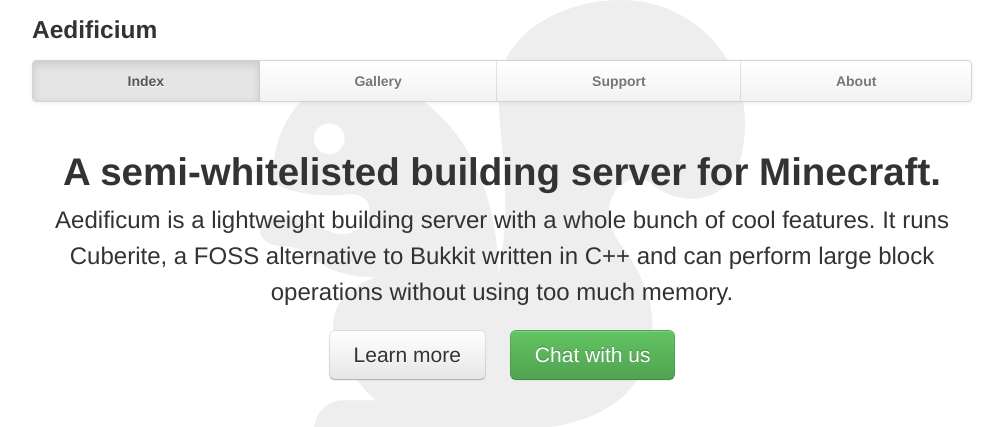
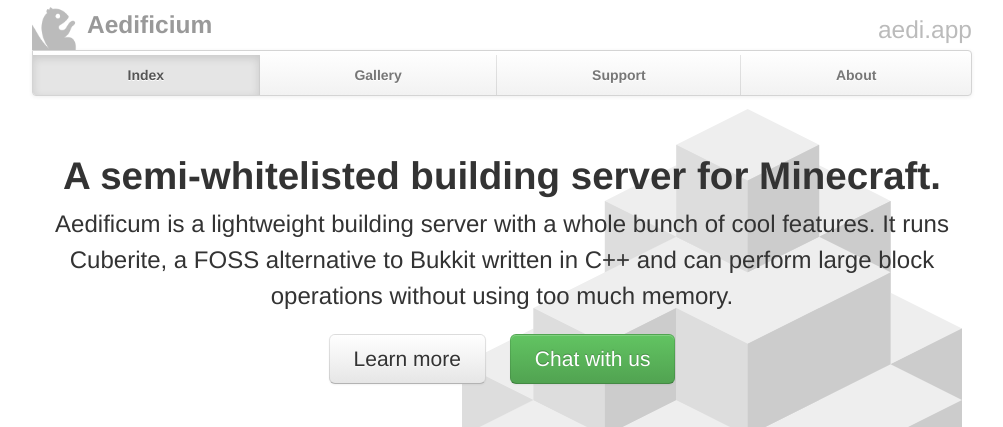
Before and after one commit to aedifi/website, a Jekyll site: the page built from index.md, in a window 1280 px wide, cut to the strip 0-427 px from the top of the page. Shown: the whole strip, without its empty margins (138-1141 px from the left). Built offline with Jekyll 4.4.1, drawn with Linux system fonts in a browser that asks for light colours.

Commit message:
Add new background image to homepage

```diff
--- a/_layouts/default.html
+++ b/_layouts/default.html
@@ -4,7 +4,9 @@
 	<body>
 		<div class="container">
 			<div class="masthead">
-				<h3>Aedificium</h3>
+				<img src="/assets/img/jules.png" alt="Jules" style="float:left; height:45px">
+				<h3 class="joiner">aedi.app</h3>
+				<h3 class="muted">Aedificium</h3>
 				{% include navbar.html %}
 			</div>
 			<!-- Start of content -->
--- a/assets/css/custom.css
+++ b/assets/css/custom.css
@@ -6,17 +6,32 @@
 }
 body > .container {
 	padding: 0 10px;
-	background: url(/assets/svg/background.svg) no-repeat;
-	background-position: center top;
-	background-size: 485px;
 }
-.container > hr {
-	margin: 60px 0;
+.masthead img {
+	margin: 0 10px 0 0;
+	filter: brightness(1.10);
+}
+.masthead h3 {
+	margin: 5px 0;
+}
+.joiner {
+	float: right;
+	margin: 0;
+	font-weight: normal;
+	color: #bbb;
 }
 /* Main message and button */
 .jumbotron {
 	margin: 50px 0;
 	text-align: center;
+}
+.jumbotron.padded {
+	margin: -20px 10px 0 10px;
+	padding: 50px 0;
+	background: url(/assets/svg/top_mountain.svg);
+	background-repeat: no-repeat;
+	background-position: right 0 bottom -165px;
+	background-size: 500px;
 }
 .jumbotron .lead {
 	font-size: 24px;
@@ -29,6 +44,7 @@
 /* Customize the navbar links to be fill the entire space of the .navbar */
 .navbar .navbar-inner {
 	padding: 0;
+	border-top-left-radius: 0;
 }
 .navbar .nav {
 	margin: 0;
@@ -48,6 +64,7 @@
 .navbar .nav li:first-child a {
 	border-left: 0;
 	border-radius: 3px 0 0 3px;
+	border-top-left-radius: 0;
 }
 .navbar .nav li:last-child a {
 	border-right: 0;
@@ -96,13 +113,14 @@
 	}
 }
 @media only screen and (max-width: 450px) {
+	.jumbotron.padded {
+		background-position-x: center;
+	}
 	.jumbotron .btn {
-		display:inline-block;
+		width: calc(100% - 50px);
+		display: inline-block;
 	}
-	#btn-left {
-		margin: 0 0 10px 0;
-	}
-	#btn-right {
-		margin: 0;
+	#btn-left, #btn-right {
+		margin: 0 0 5px 0;
 	}
 }
--- a/index.md
+++ b/index.md
@@ -1,9 +1,9 @@
 ---
 layout: default
-title: Homepage
+title: Index
 ---
 
-<div class="jumbotron">
+<div class="jumbotron padded">
 	<h1>A semi-whitelisted building server for Minecraft.</h1>
 	<p class="lead">Aedificum is a lightweight building server with a whole bunch of cool features. It runs Cuberite, a FOSS alternative to Bukkit written in C++ and can perform large block operations without using too much memory.</p>
 	<a class="btn btn-large" id="btn-left" href="/about">Learn more</a>
```
Also changed, not shown: assets/svg/top_mountain.svg (added).
